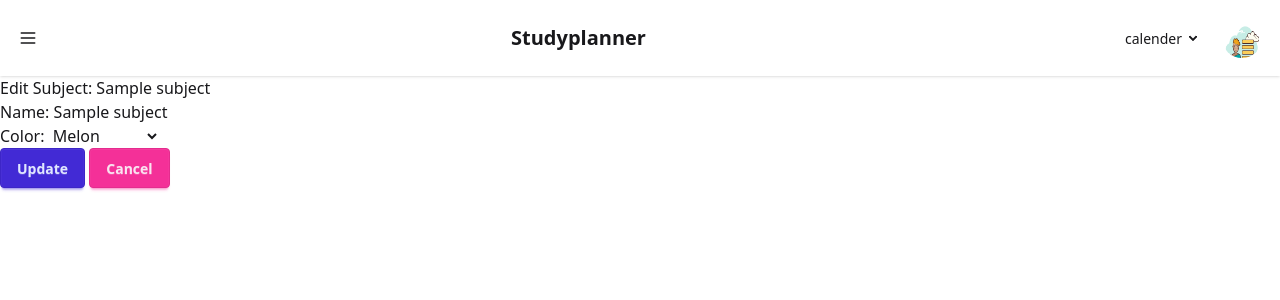
After one commit to RoziKaji/studyplanner, a Django app: page /planner/subjects/1/edit/ in a window 1280 px wide. The commit adds this page. Shown: the top 300 px of the page. Run offline with Django 5.2, Linux system fonts and the light colour scheme; tables that the repository leaves empty hold one stand-in row (values such as "Sample post"); style sheets or scripts are compiled from the project's sources; some libraries are stand-ins or nearby versions.

Commit message:
edit_btn

```diff
--- /dev/null
+++ b/studyplanner/planner/templates/edit_subject.html
@@ -0,0 +1,13 @@
+{% extends "base.html" %}
+
+{% block content %}
+<h2>Edit Subject: {{ subject.name }}</h2>
+
+<form method="post">
+    {% csrf_token %}
+    {{ form.as_p }}
+    <button type="submit" class="btn btn-primary">Update</button>
+    <a href="{% url 'planner:subject_list' %}" class="btn btn-secondary">Cancel</a>
+</form>
+
+{% endblock %}
--- a/studyplanner/planner/urls.py
+++ b/studyplanner/planner/urls.py
@@ -1,9 +1,12 @@
 from .views import *
 from django.urls import path
+from .views import subject_list, test, subject_edit
 
 app_name = "planner"
 
 urlpatterns = [
     path('index/', view=subject_list, name='subject_list'),
-    path('test/', test)
+    path('test/', test),
+    path('subjects/<int:subjecs_id>/edit/', subject_edit, name='subject_edit'),
+
 ]
--- a/studyplanner/planner/views.py
+++ b/studyplanner/planner/views.py
@@ -1,6 +1,7 @@
-from django.shortcuts import render
+from django.shortcuts import render, get_object_or_404, redirect
 from planner.models import subject
 from .forms import SubjectForm
+from django.urls import reverse
 
 def subject_list(request):
     subjects = subject.objects.all()
@@ -10,8 +11,16 @@ def add_subject(request):
     #if request.mode =
     pass
 
-def index(request):
-    return render(request, "index.html")
+def subject_edit(request, subjecs_id):
+    item = get_object_or_404(subject, pk=subjecs_id)
+    if request.method == 'POST':
+        form = SubjectForm(request.POST, instance=item)
+        if form.is_valid():
+            form.save()
+            return redirect('planner:subject_list')
+    else:
+        form = SubjectForm(instance=item)
+    return render(request, 'edit_subject.html', {'form': form, 'subject': item})
 
 def test(request):
     return render(request, "test.html")
```
Also changed, not shown: studyplanner/planner/templates/index.html (+10 -1 lines).
